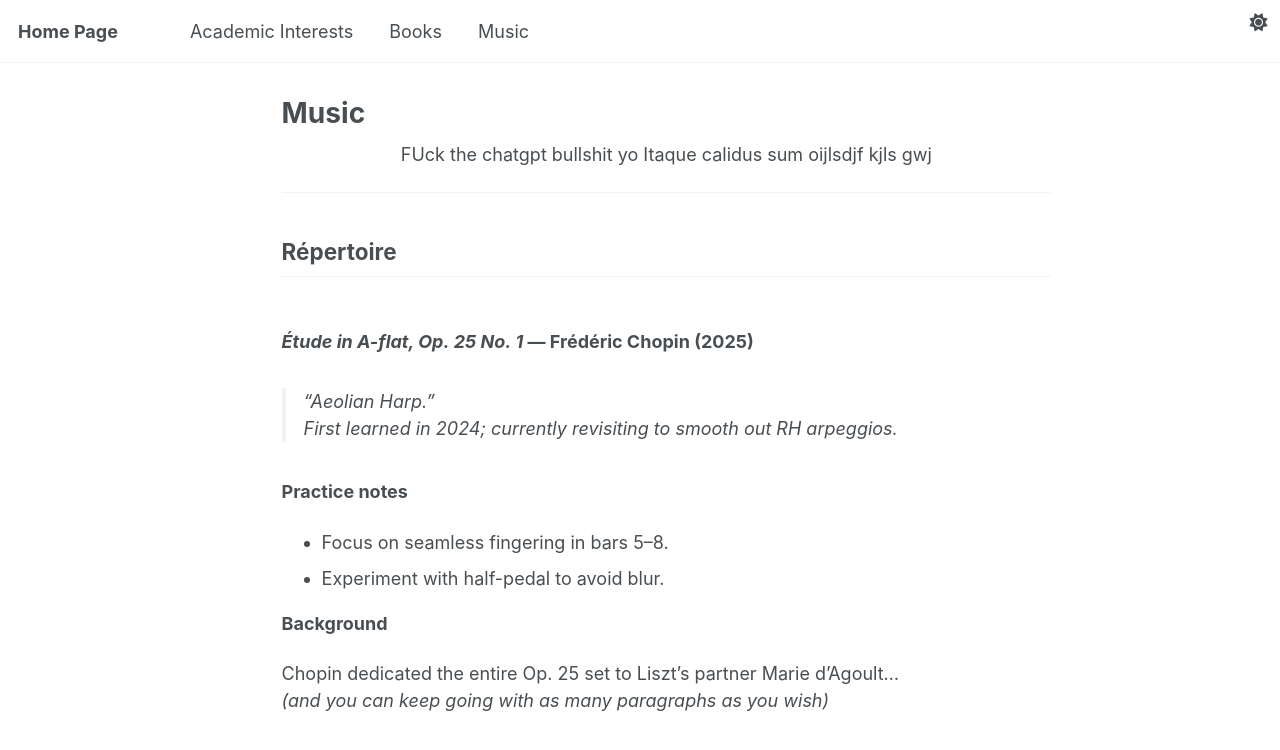
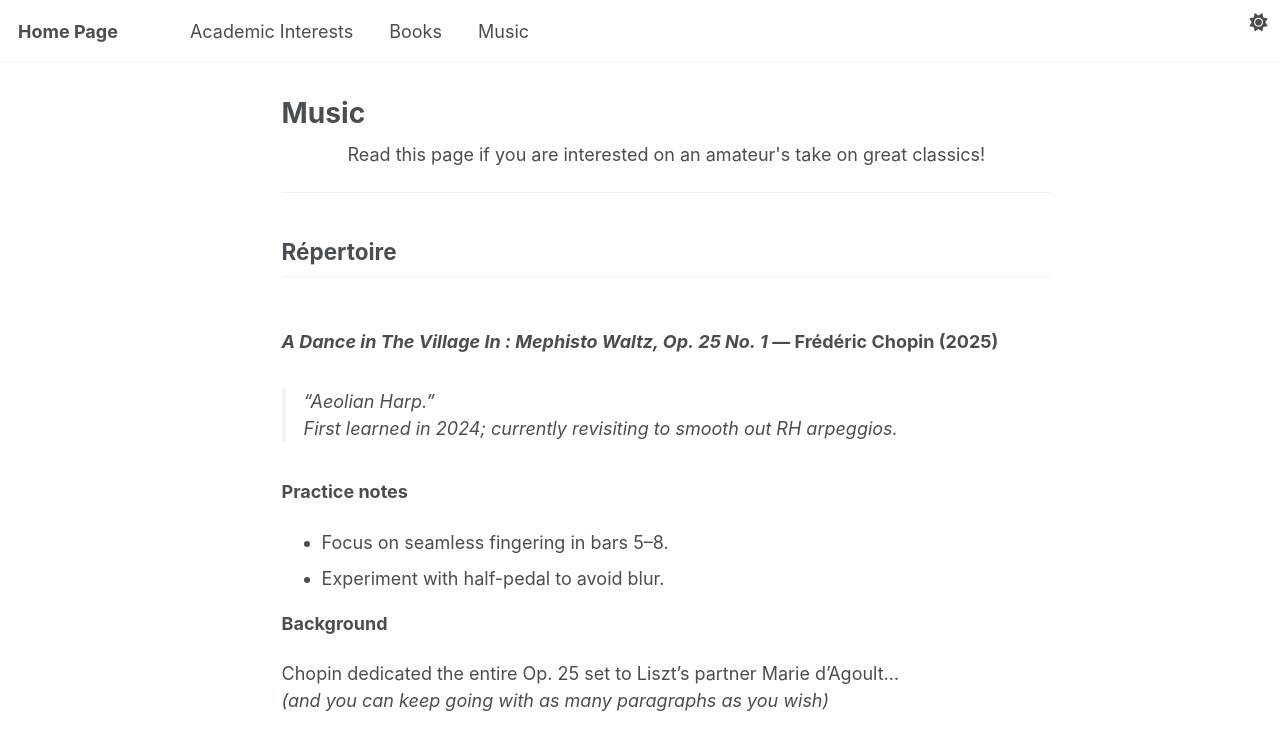
Before and after one commit to NicolasGoulet/NicolasGoulet.github.io, a Jekyll site: the page built from _pages/music.md, in a window 1280 px wide and 957 px high. Shown: the top 750 px of the window. Built offline with Jekyll 4.4.1, drawn with Linux system fonts in a browser that asks for light colours.

Commit message:
modify music page

```diff
--- a/_pages/music.md
+++ b/_pages/music.md
@@ -9,9 +9,7 @@ author_profile: false
 <div style="text-align:center">
 
 <p>
-FUck the chatgpt bullshit yo
-
-Itaque calidus sum oijlsdjf kjls gwj
+Read this page if you are interested on an amateur's take on great classics!
 </p>
 
 </div>
@@ -21,7 +19,7 @@ Itaque calidus sum oijlsdjf kjls gwj
 ## Répertoire
 
 <section class="repertoire-entry" markdown="1">
-### *Étude in A-flat, Op.&nbsp;25 No.&nbsp;1* — Frédéric Chopin <span class="year">(2025)</span>
+### *A Dance in The Village In : Mephisto Waltz, Op.&nbsp;25 No.&nbsp;1* — Frédéric Chopin <span class="year">(2025)</span>
 
 > *“Aeolian Harp.”*
 > First learned in 2024; currently revisiting to smooth out RH arpeggios.
```
